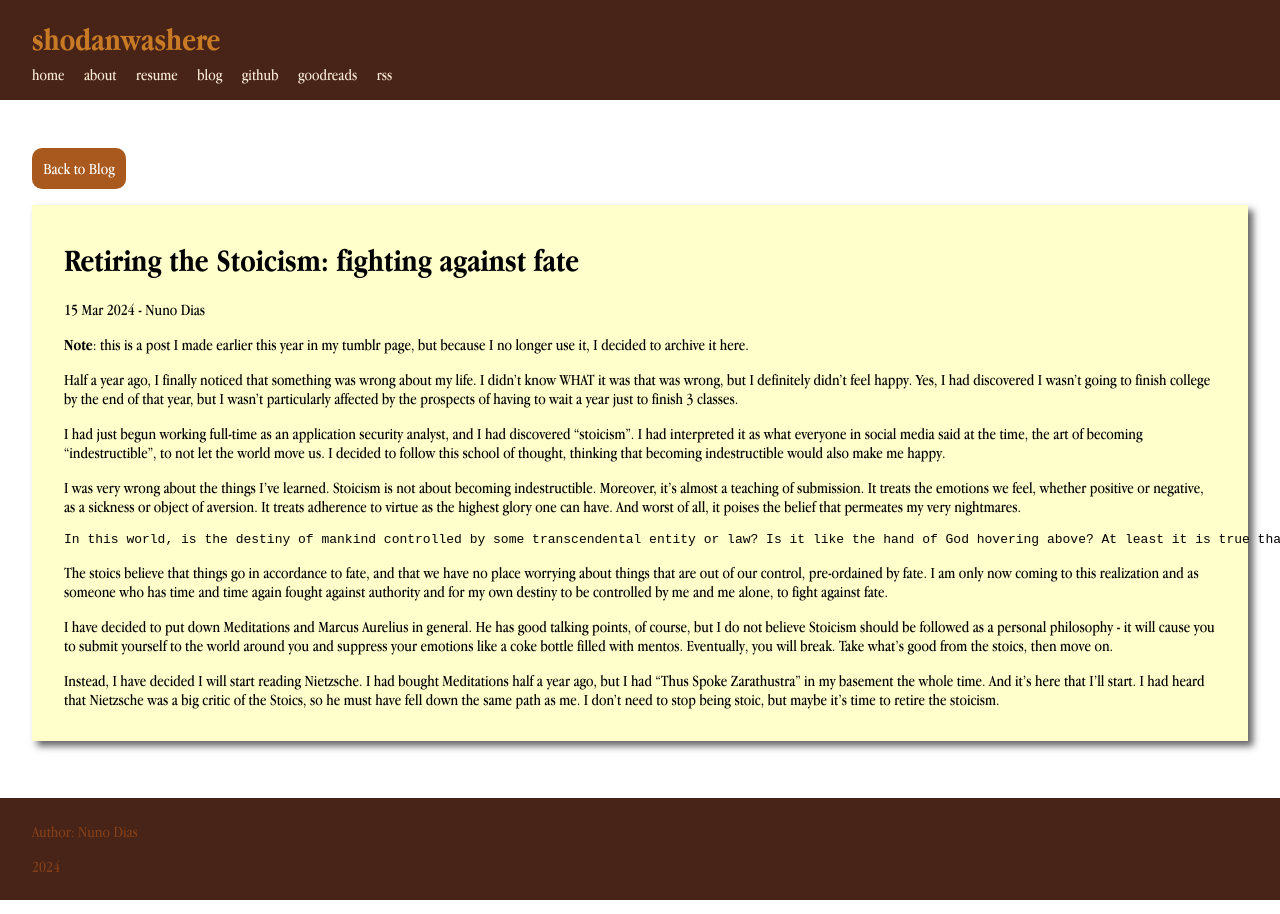
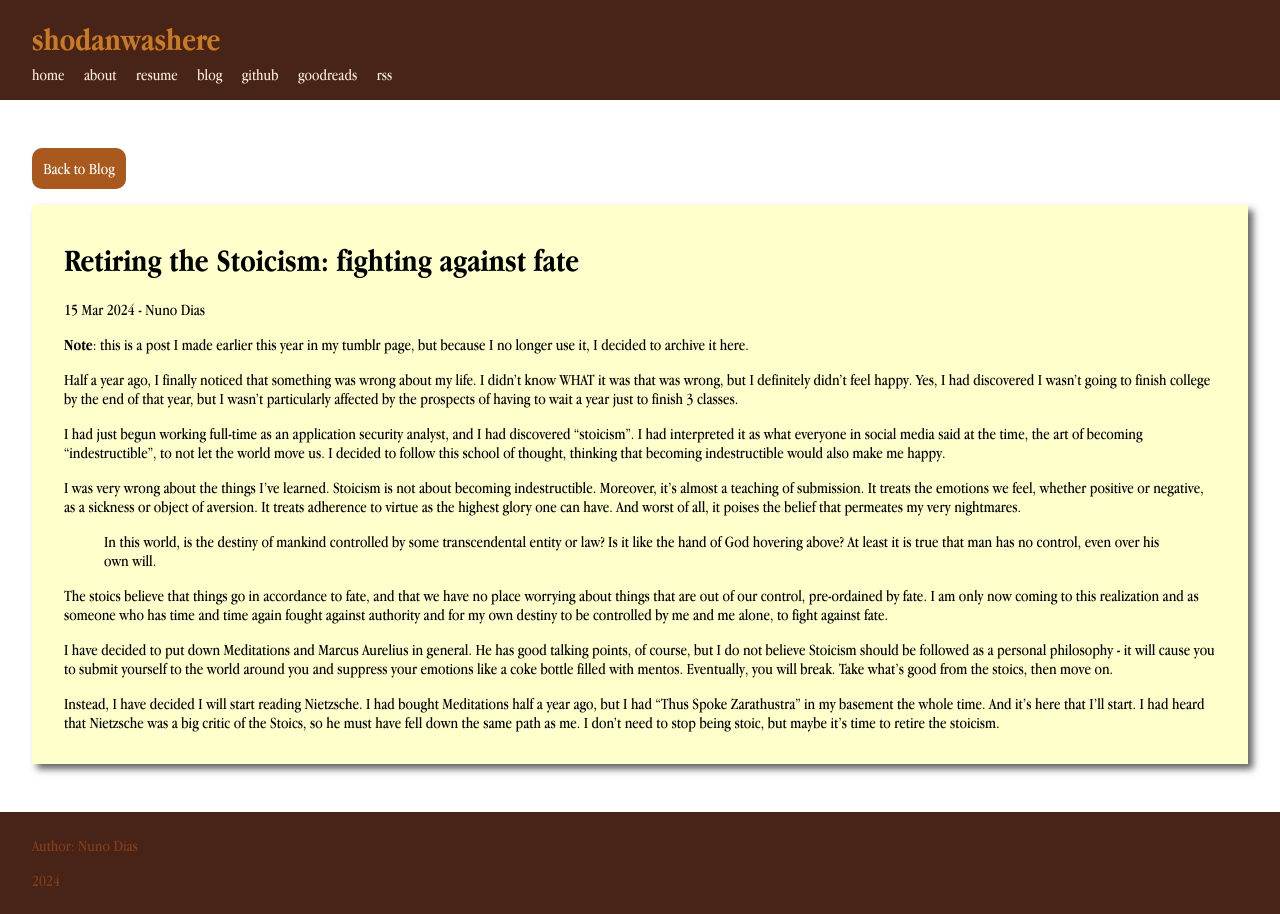
Before and after one commit to shodanwashere/shodanwashere.github.io, a Jekyll site: the page built from blog/_posts/2024-03-15-retirestoicism.md, in a window 1280 px wide. Built offline with Jekyll 4.4.1, drawn with Linux system fonts in a browser that asks for light colours.

Commit message:
Fixed a formatting error

```diff
--- a/blog/_posts/2024-03-15-retirestoicism.md
+++ b/blog/_posts/2024-03-15-retirestoicism.md
@@ -13,7 +13,7 @@ I had just begun working full-time as an application security analyst, and I had
 
 I was very wrong about the things I’ve learned. Stoicism is not about becoming indestructible. Moreover, it’s almost a teaching of submission. It treats the emotions we feel, whether positive or negative, as a sickness or object of aversion. It treats adherence to virtue as the highest glory one can have. And worst of all, it poises the belief that permeates my very nightmares.
 
-    In this world, is the destiny of mankind controlled by some transcendental entity or law? Is it like the hand of God hovering above? At least it is true that man has no control, even over his own will.
+> In this world, is the destiny of mankind controlled by some transcendental entity or law? Is it like the hand of God hovering above? At least it is true that man has no control, even over his own will.
 
 The stoics believe that things go in accordance to fate, and that we have no place worrying about things that are out of our control, pre-ordained by fate. I am only now coming to this realization and as someone who has time and time again fought against authority and for my own destiny to be controlled by me and me alone, to fight against fate.
 
```
